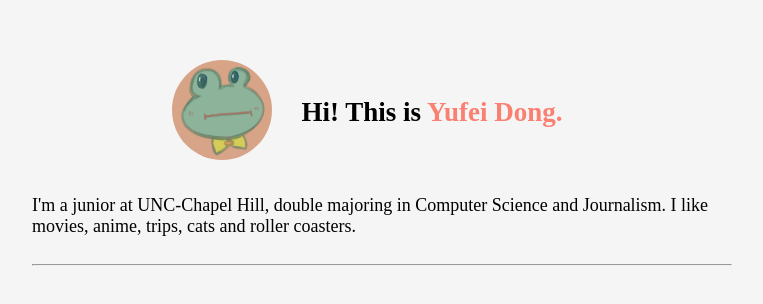
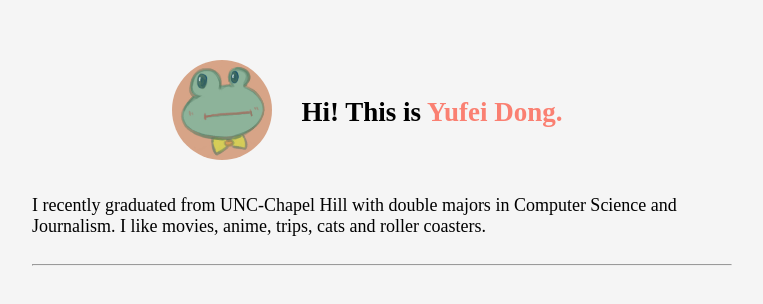
Before and after one commit to yfdo/yfdo.github.io, a plain HTML site: page index.html in a window 1280 px wide. Shown: the whole page, without its empty margins (258-1021 px from the left). Drawn offline with Linux system fonts and the light colour scheme.

Commit message:
updated graduation

```diff
--- a/index.html
+++ b/index.html
@@ -14,7 +14,7 @@
     <section class="intro-section">
         <span><img src="images/cartoon-frog.jpg" alt="cartoon frog logo" id="avatar"></span>
         <h1 id="greeting">Hi! This is <span style="color:salmon;">Yufei Dong.</span></h1>
-        <p id="intro-p">I'm a junior at UNC-Chapel Hill, double majoring in Computer Science and Journalism. I like movies, anime, trips, cats and roller coasters.</p>
+        <p id="intro-p">I recently graduated from UNC-Chapel Hill with double majors in Computer Science and Journalism. I like movies, anime, trips, cats and roller coasters.</p>
     </section>
     <hr>
     <section>
```
